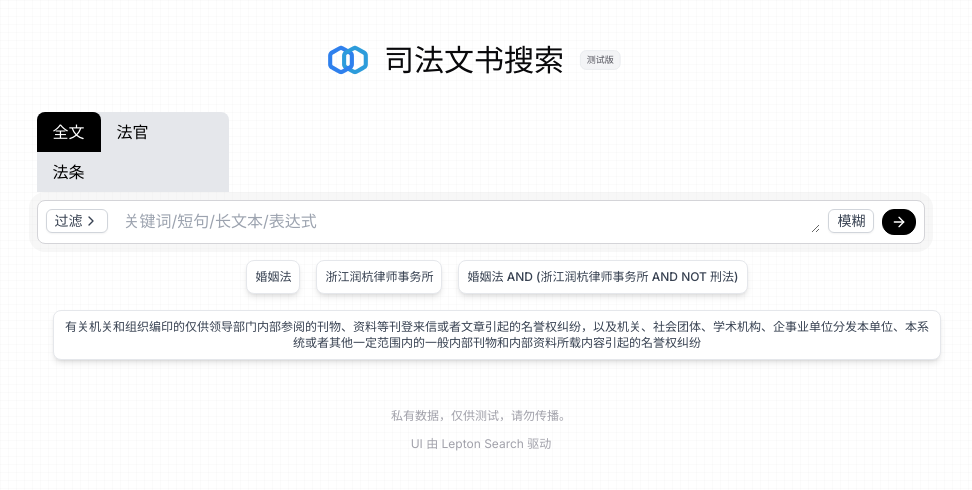
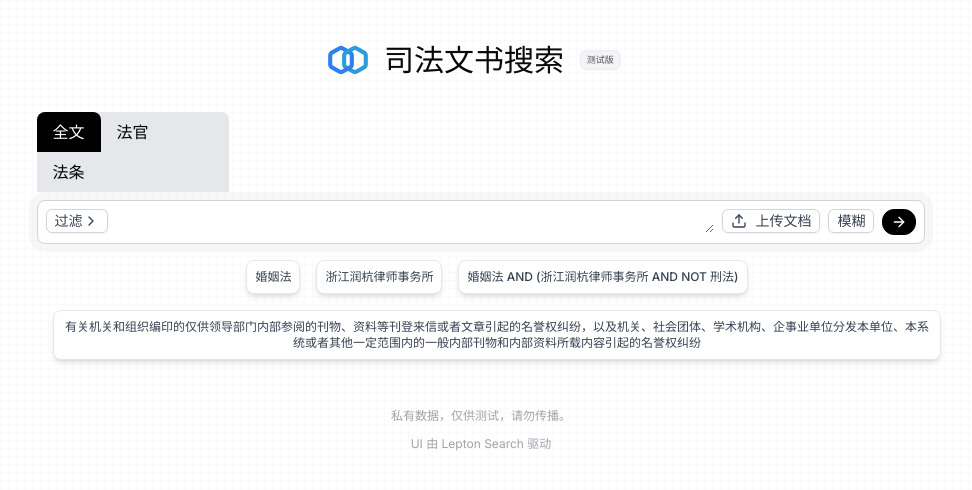
Before and after one commit to tongyx361/legal-search, a Next.js app in the folder src/frontend/: page / in a window 1280 px wide. Shown: the top 490 px of the page, without its empty margins (159-1131 px from the left). Built offline with nearby package versions, Linux system fonts and the light colour scheme.

Commit message:
add: upload file

```diff
--- a/src/frontend/src/app/components/search.tsx
+++ b/src/frontend/src/app/components/search.tsx
@@ -1,6 +1,6 @@
 import LawDocs from "@/app/components/lawdocs";
 import LawDocument from "@/app/interfaces/lawdocument";
-import { Annoyed, ArrowRight, ChevronDown, ChevronRight } from "lucide-react";
+import { Annoyed, ArrowRight, ChevronDown, ChevronRight, Upload } from "lucide-react";
 import { FC, useEffect, useRef, useState } from "react";
 
 const rootUrl: string =
@@ -52,6 +52,10 @@ export const Search: FC = () => {
   const [relatedQueries, setRelatedQueries] = useState<string[]>([]); // 相关搜索词
   const [searchFinished, setSearchFinished] = useState(false); // 搜索是否完成
   const [searchError, setSearchError] = useState(0); // 搜索错误
+
+  const [file, setFile] = useState<File | null>(null);
+  const [fileContent, setFileContent] = useState(true);
+  const [fileName, setFileName] = useState<string>("");
 
   const textareaRef = useRef<HTMLTextAreaElement>(null);
 
@@ -137,6 +141,7 @@ export const Search: FC = () => {
 
   // 监听文本框输入事件，动态改变文本框的高度
   const handleInputChange = (e: React.ChangeEvent<HTMLTextAreaElement>) => {
+    setFileContent(false);
     if (e.target.value === ""){
       setRelatedQueries([]);
     }
@@ -164,6 +169,7 @@ export const Search: FC = () => {
           break;
       }
     } else {
+      if (!fileContent)
         switch (searchField) {
           case "全文":
             fetchRelatedQueries(debouncedValue);
@@ -178,11 +184,14 @@ export const Search: FC = () => {
             ]);
             break;
         }
+      else
+        setRelatedQueries([]);
     }
     // console.log("Debounced value:", debouncedValue);
   }, [debouncedValue, searchField]);
 
   const handleSubmit = async (e: React.FormEvent<HTMLFormElement>) => {
+    console.log("file: ", fileContent);
     console.log("inside");
     e.preventDefault();
     if (value) {
@@ -192,7 +201,7 @@ export const Search: FC = () => {
       let apiUrl: string = rootUrl;
       let requestData: { [key: string]: any } = {};
       let ndoc =
-        !fuzzySearch || judgeFilter.length > 0 || lawFilter.length > 0 ? 1 : 2;
+        !fuzzySearch || judgeFilter.length > 0 || lawFilter.length > 0 || fileContent ? 1 : 2;
       let total_num: number = 0;
 
       switch (searchField) {
@@ -272,6 +281,30 @@ export const Search: FC = () => {
     }
   };
 
+  const handleFileUpload = (e: React.ChangeEvent<HTMLInputElement>) => {
+    if (!e.target.files)
+      return;
+    if (e.target.files.length === 0)
+      return;
+    setFile(e.target.files[0]);
+    getFileString(e.target.files[0]);
+
+  };
+
+  const getFileString = async (file: File) => {
+    let reader = new FileReader();
+    reader.onload = (e) => {
+      let file_str = e.target?.result as string;
+
+      let file_str_chn = file_str.match(/[\u4e00-\u9fa5]+/g)?.join("") || "";
+
+      setValue(file_str_chn);
+      setFileName(file.name);
+      setFileContent(true);
+    };
+    reader.readAsText(file);
+  };
+
   return (
     <div className="relative flex w-5/6 flex-col items-center justify-center">
       <div
@@ -311,6 +344,7 @@ export const Search: FC = () => {
             }}
           />
         </div>
+
         <div className="items-center justify-center gap-4">
           <form onSubmit={handleSubmit}>
             <div className="flex min-w-[800px] items-start justify-center gap-2 rounded-lg border bg-white px-2 py-2 ring-8 ring-zinc-300/20 focus-within:border-zinc-300">
@@ -331,12 +365,28 @@ export const Search: FC = () => {
               <textarea
                 id="query-input"
                 ref={textareaRef}
-                value={value}
+                value={fileContent ? "" : value}
                 autoFocus
                 onChange={handleInputChange}
-                placeholder="关键词/短句/长文本/表达式"
+                placeholder={fileContent ? fileName : "关键词/短句/长文本/表达式"}
                 className={`h-6 max-h-60 min-h-6 w-full flex-1 resize-y rounded-md bg-white px-2 pr-6 outline-none`}
               />
+              {searchField === "全文" && (
+              <div>
+              <button
+                type="button"
+                className="w-17 inline-flex h-6 items-center justify-center rounded-md border border-gray-300 bg-white px-2 py-2 text-sm font-medium text-gray-700 shadow-sm hover:bg-gray-50 focus:outline-none focus:ring-2 focus:ring-indigo-500 focus:ring-offset-2"
+                onClick={() => document.getElementById('fileInput')?.click()}
+              >
+              <Upload size={16} className="mr-2" />
+                上传文档
+              </button>
+              <input
+                type="file"
+                id="fileInput"
+                style={{ display: 'none' }}
+                onChange={handleFileUpload}
+              /></div>)}
               {searchField === "全文" && (
                 <button
                   type="button"
@@ -380,6 +430,7 @@ export const Search: FC = () => {
           </form>
         </div>
         <QueryContainer queries={relatedQueries} />
+
       </div>
       {results.length > 0 ? (
         <LawDocs documents={results} itemsPerPage={nItemsPerPage} />
```
Lines whose indentation alone changed are shown as unchanged.
